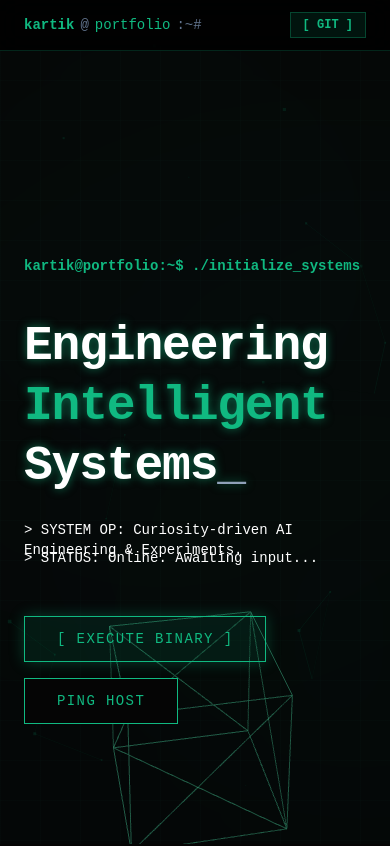
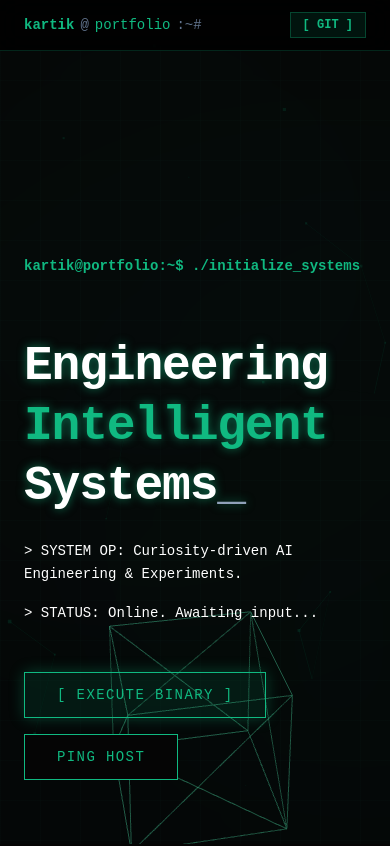
Before and after one commit to kartikdube/portfolio-main, a React (Vite) app: page / in a window 390 px wide. Shown: the top 846 px of the page. Built offline with nearby package versions, Linux system fonts and the light colour scheme.

Commit message:
fix: resolve text overflow on mobile hero section

```diff
--- a/src/App.tsx
+++ b/src/App.tsx
@@ -404,7 +404,7 @@ export default function App() {
         {/* ── Hero ── */}
         <section id="about" className="relative pt-32 pb-40 grid lg:grid-cols-2 gap-12 items-center">
           <div className="relative z-10 w-full">
-            <div className="font-mono text-[#10b981] text-sm mb-6 h-5 font-bold">{line1}<span className="animate-blink block mt-1 w-2 h-4 bg-[#10b981] invisible"></span></div>
+            <div className="font-mono text-[#10b981] text-sm mb-6 min-h-[20px] font-bold">{line1}<span className="animate-blink block mt-1 w-2 h-4 bg-[#10b981] invisible"></span></div>
 
             <Reveal delay={1000} noY>
               <h1 className="font-bold mb-6 mt-10">
@@ -416,9 +416,9 @@ export default function App() {
               </h1>
             </Reveal>
 
-            <Reveal delay={2000} noY>
-              <div className="font-mono text-white text-sm mb-2 h-5 mt-2">{line2}</div>
-              <div className="font-mono text-white text-sm mb-12 h-5 mt-2">{line3}</div>
+            <Reveal delay={2000} noY className="flex flex-col gap-4 mb-12 mt-6">
+              <div className="font-mono text-white text-sm leading-relaxed min-h-[3em] md:min-h-[1.5em]">{line2 || '\u00A0'}</div>
+              <div className="font-mono text-white text-sm leading-relaxed">{line3 || '\u00A0'}</div>
             </Reveal>
 
             <Reveal delay={4000}>
```
